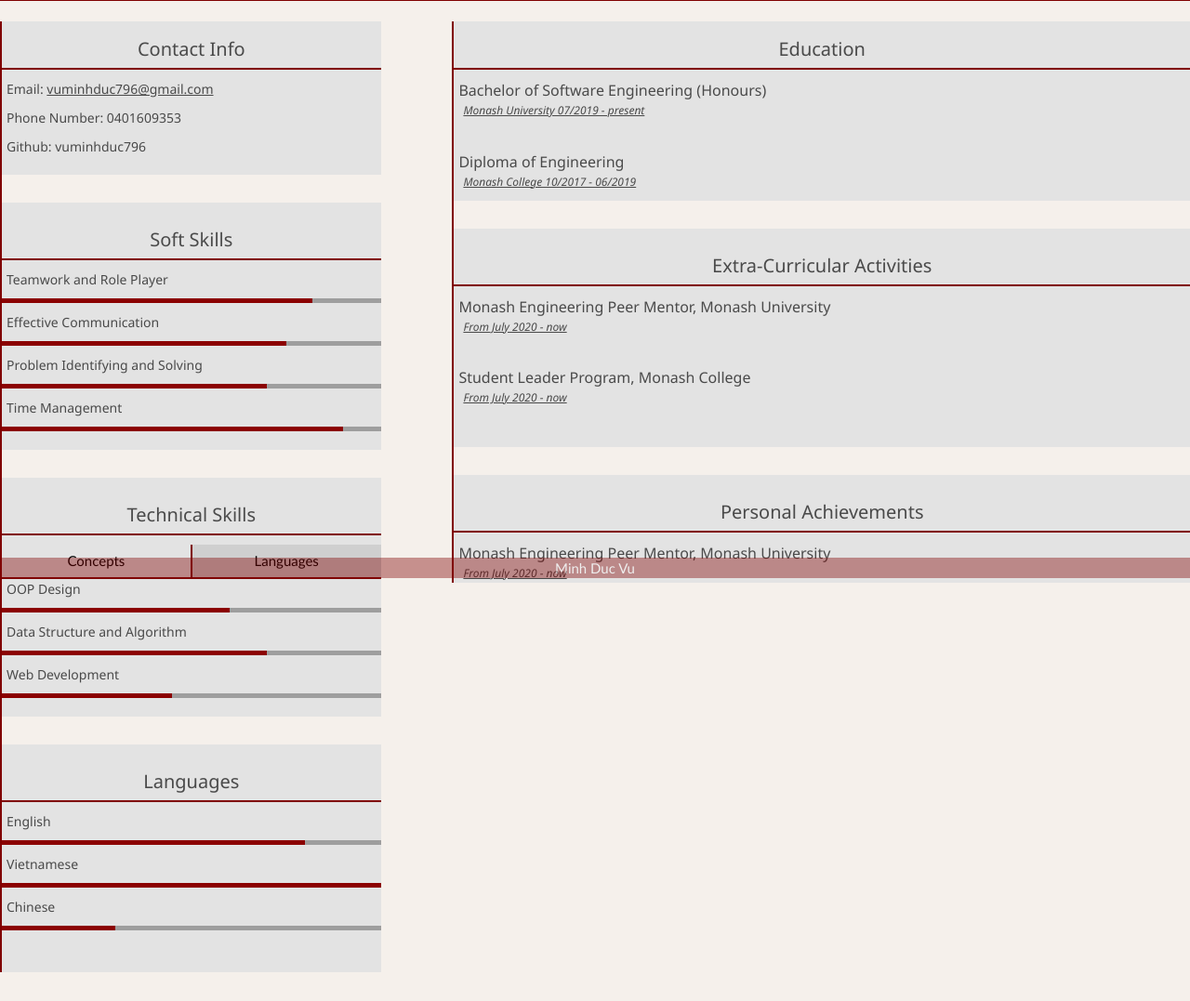
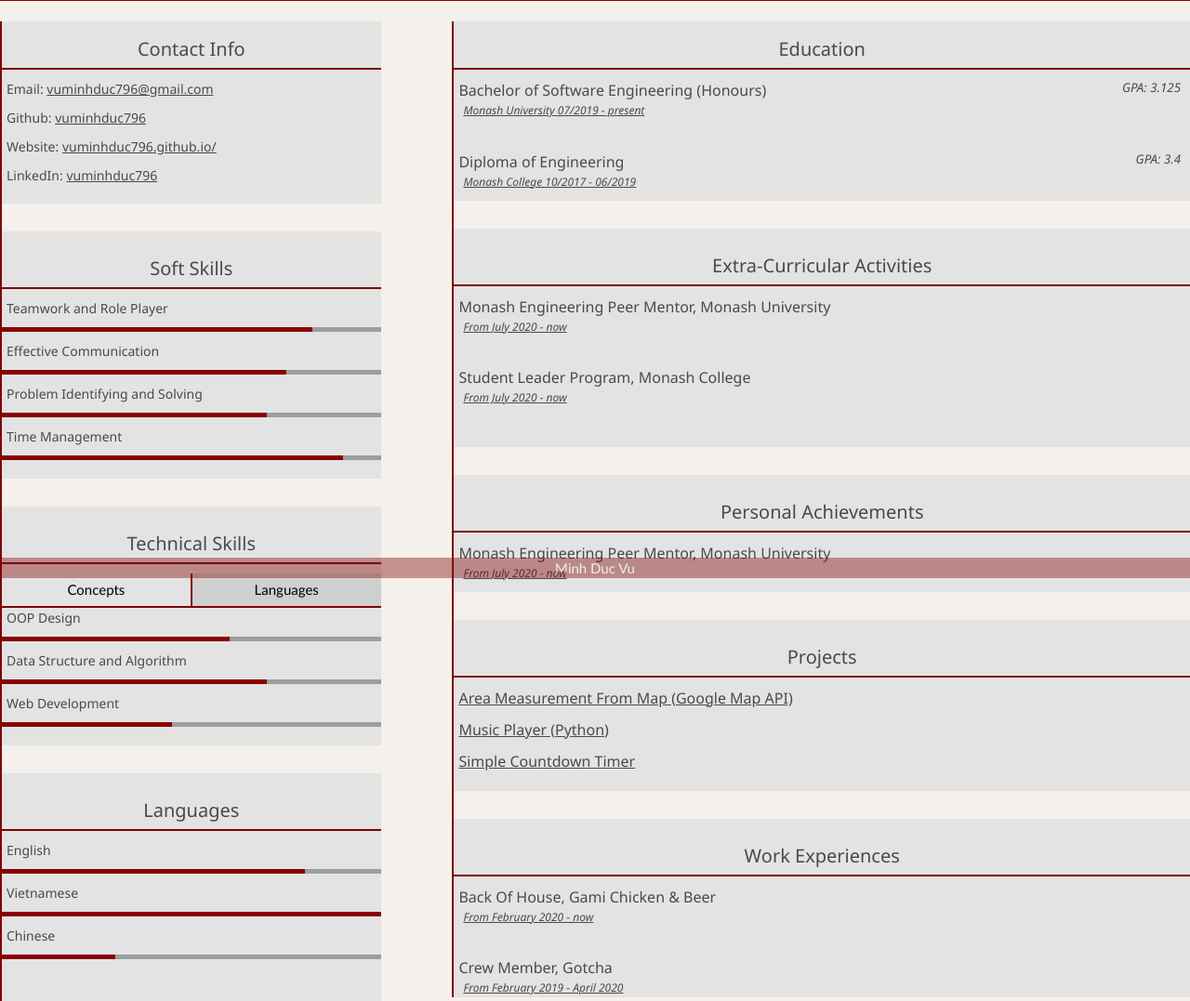
Before and after one commit to vuminhduc796/vuminhduc796.github.io, a plain HTML site: page index.html in a window 1280 px wide. Shown: the part 178-1255 px from the top of the page at 93% size. Before the commit the page ends 1224 px from the top, so only its background shows below. Drawn offline with nearby package versions, Linux system fonts and the light colour scheme.

Commit message:
adding contents

```diff
--- a/index.html
+++ b/index.html
@@ -20,9 +20,9 @@
     <element>
         <h1> Contact Info </h1>
         <h2> Email: <a href="mailto:vuminhduc796@gmail.com">vuminhduc796@gmail.com</a></h2>
-        <h2>Phone Number: 0401609353</h2>
-        <h2> Github: vuminhduc796</h2>
-
+        <h2> Github: <a href="https://github.com/vuminhduc796">vuminhduc796</a> </h2>
+        <h2>Website: <a href="vuminhduc796.github.io/">vuminhduc796.github.io/</a></h2>
+        <h2>LinkedIn: <a href="https://www.linkedin.com/in/vuminhduc796/">vuminhduc796</a></h2>
     </element>
     <hr style="height:30px;border-width:0;color:#e3e3e3;background-color:#f5f0eb">
     <element class=skill>
@@ -107,10 +107,10 @@
 <div class="column right">
     <element>
         <h1> Education </h1>
-        <h2>Bachelor of Software Engineering (Honours)</h2>
+        <h2>Bachelor of Software Engineering (Honours)<i style="float: right;padding-right: 10px;font-size: smaller;">GPA: 3.125  </i></h2>
         <h3> Monash University  07/2019 - present </h3>
         <br>
-        <h2>Diploma of Engineering</h2>
+        <h2>Diploma of Engineering<i style="float: right;padding-right: 10px;font-size: smaller;">GPA: 3.4  </i></h2>
         <h3> Monash College   10/2017 - 06/2019 </h3>
     </element>
     <hr style="height:30px;border-width:0;color:#e3e3e3;background-color:#f5f0eb">
@@ -123,6 +123,7 @@
         <h2> Student Leader Program, Monash College </h2>
         <h3> From July 2020 - now </h3>
         <br>
+
     </element>
     <hr style="height:30px;border-width:0;color:#e3e3e3;background-color:#f5f0eb">
     <element>
@@ -130,6 +131,24 @@
         <h2>Monash Engineering Peer Mentor, Monash University</h2>
         <h3> From July 2020 - now </h3>
     </element>
+    <hr style="height:30px;border-width:0;color:#e3e3e3;background-color:#f5f0eb">
+    <element>
+        <h1>Projects</h1>
+        <h2><a href="https://github.com/vuminhduc796/Simple-Map-Measurement">Area Measurement From Map (Google Map API)</a></h2>
+        <h2><a href="https://github.com/vuminhduc796/Python-MP3">Music Player (Python) </a></h2>
+        <h2><a href="https://github.com/vuminhduc796/Simple-Countdown-Timer">Simple Countdown Timer </a></h2>
+
+    </element>
+    <hr style="height:30px;border-width:0;color:#e3e3e3;background-color:#f5f0eb">
+    <element>
+        <h1> Work Experiences</h1>
+        <h2>Back Of House, Gami Chicken & Beer</h2>
+        <h3> From February 2020 - now </h3>
+        <br>
+        <h2> Crew Member, Gotcha </h2>
+        <h3> From February 2019 - April 2020 </h3>
+    </element>
+
 </div>
 
 <br>
```
